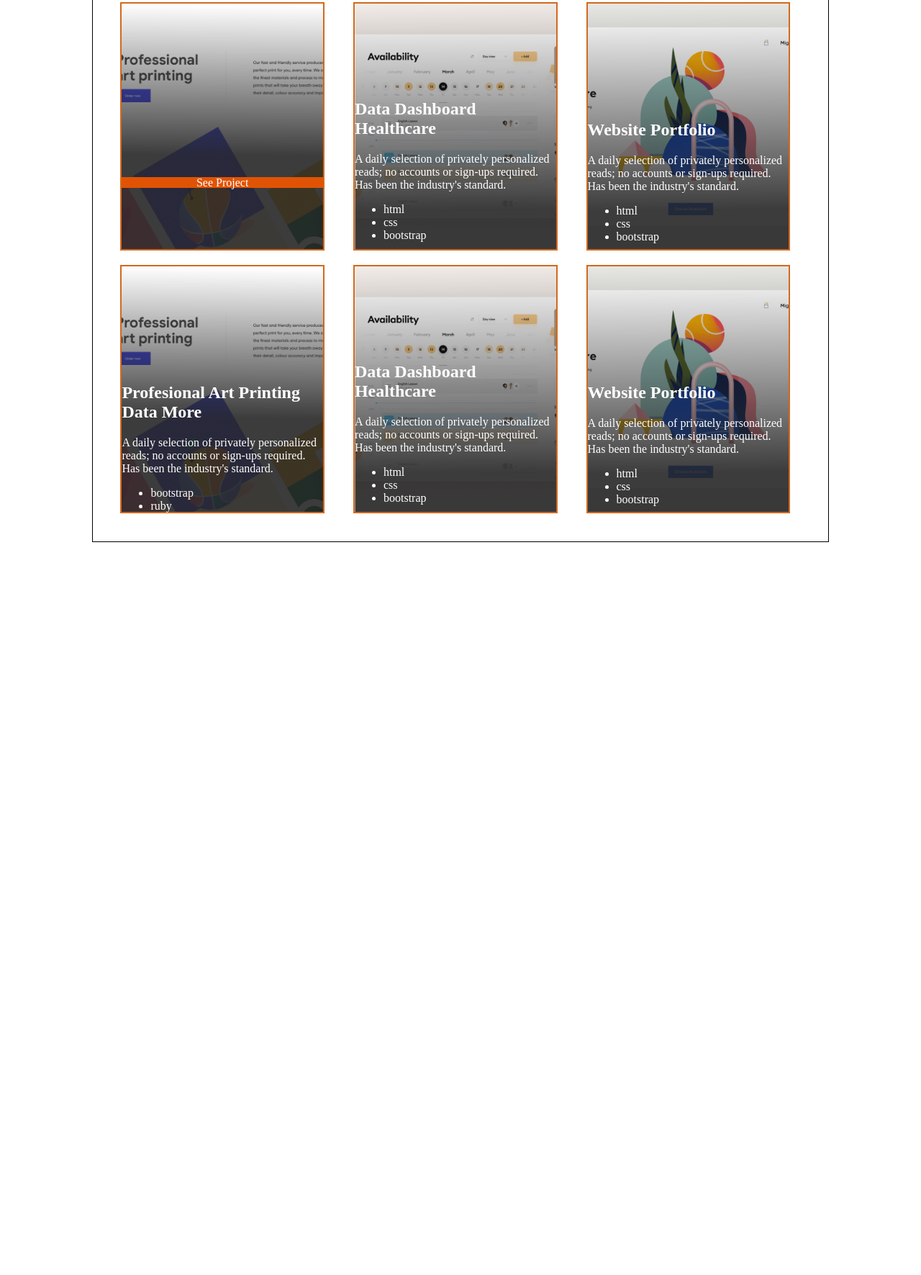
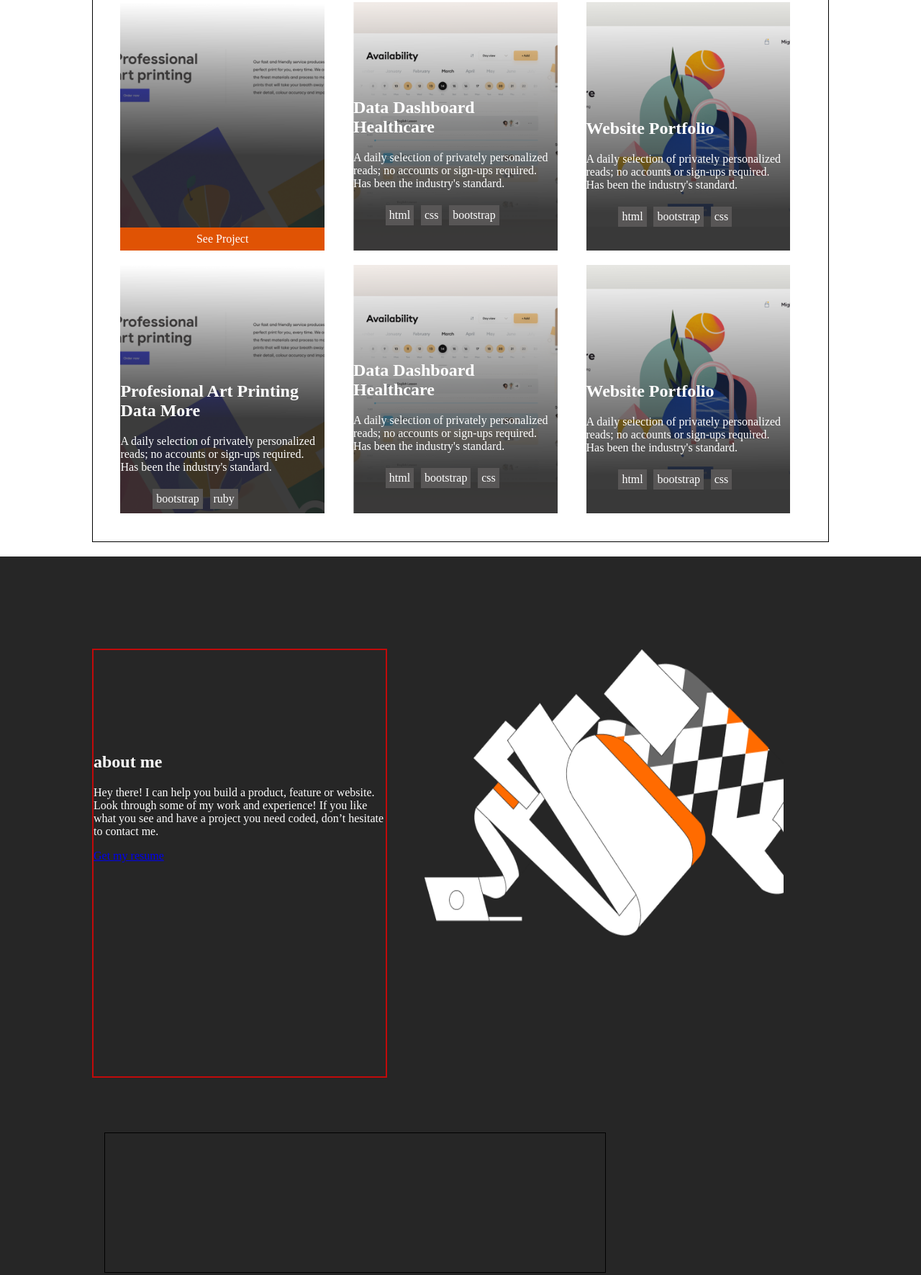
Before and after one commit to yared-abera/portifolio_project, a website: page index.html in a window 1280 px wide. Shown: the part 1820-3591 px from the top of the page at 72% size. Before the commit the page ends 2593 px from the top, so only its background shows below. Drawn offline with Linux system fonts and the light colour scheme.

Commit message:
added some content of about section

```diff
--- a/home.css
+++ b/home.css
@@ -296,7 +296,7 @@ border: 1px solid #3e3c3c;
   color: #fff;
   padding:0px;
   height: 345px;
-  border: 2px solid chocolate;
+
 }
 
 
@@ -304,13 +304,19 @@ border: 1px solid #3e3c3c;
  grid-column:1/2;
  background-image:url(image/pro-img.png);
  background-size:cover;
- padding-top: 85%;
+ padding-top: 313px;
 
 }
- #first-img-card img{
-  width: 900px;
-  height: 345px;
- }
+
+#see-pro{
+  background-color: #e05304;
+  height: 32px;
+  display: flex;
+  text-transform: capitalize;
+  align-items: center;
+  justify-content:center;
+}
+
 
 #data-dashboard-container{
   background-image:url("image/Mask Group.png");
@@ -336,6 +342,8 @@ border: 1px solid #3e3c3c;
   padding-top: 50%;
 }
 
+
+
 #portfolio{
   background-image:url("image/Img Placeholder.png");
   background-size:cover;
@@ -343,6 +351,30 @@ border: 1px solid #3e3c3c;
   padding-top: 50%;
 }
 
+.works-card:hover{
+  transform: scale(1.1);
+  transition-duration: 3s;
+}
+.works-card ul li{
+  list-style-type: none;
+  background-color: #585656;
+  padding: 5px;
+  margin: 2%;
+
+}
+
+.works-card ul {
+   display: flex;
+
+
+}
+
+.works-card ul li a{
+
+  text-decoration: none;
+  color: #fff;
+
+}
 .works-section {
   width: 80%;
   border: 1px solid black;
@@ -355,8 +387,37 @@ border: 1px solid #3e3c3c;
   margin-bottom: 20px;
 
 }
+/* about section styles  */
+.about-section {
+  height:200vh;
+  background-color:#262626;
+  display: grid;
+  grid-template-columns: 40% 40%;
+  gap: 5%;
+  padding:10%;
 
+}
 
+#horizontal-line{
+  grid-column: 1/3;
+}
+
+/* about-img-part */
+#frame-img img{
+  width: 500px;
+  height: 400px;
+}
+
+/* about-text-container */
+#about-text{
+  border: 2px solid #c20a0a;
+  grid-column:1/2;
+  color: #fff;
+  padding-top: 30%;
+}
+#about-section-list{
+ display: flex;
+}
 
 
 /* style for mobile device */
--- a/index.html
+++ b/index.html
@@ -90,7 +90,7 @@
 
 
                 <div class="works-card"  id="first-img-card" >
-                  <div id="see-pro-button">
+                  <div id="see-pro">
                     see project
                   </div>
 
@@ -106,9 +106,9 @@
                     Has been the industry's standard.
                   </p>
                     <ul>
-                      <li>html</li>
-                      <li>css</li>
-                      <li>bootstrap</li>
+                      <li><a href="#">html</a></li>
+                      <li><a href="#">css</a></li>
+                      <li><a href="#">bootstrap</a></li>
                     </ul>
 
                 </div>
@@ -121,10 +121,10 @@
                     no accounts or sign-ups required.
                      Has been the industry's standard.</p>
                      <ul>
-                      <li>html</li>
-                      <li>css</li>
-                      <li>bootstrap</li>
-                    </ul>
+                      <li><a href="#">html</a></li>
+                      <li><a href="#">bootstrap</a></li>
+                      <li><a href="#">css</a></li>
+                     </ul>
 
                 </div>
 
@@ -135,8 +135,8 @@
                       no accounts or sign-ups required.
                       Has been the industry's standard.</p>
                       <ul>
-                        <li>bootstrap</li>
-                        <li>ruby</li>
+                        <li><a href="#">bootstrap</a></li>
+                        <li><a href="#">ruby</a></li>
                       </ul>
 
                 </div>
@@ -148,11 +148,12 @@
                     no accounts or sign-ups required.
                     Has been the industry's standard.
                   </p>
-                    <ul>
-                      <li>html</li>
-                      <li>css</li>
-                      <li>bootstrap</li>
-                    </ul>
+                  <ul>
+                    <li><a href="#">html</a></li>
+                     <li><a href="#">bootstrap</a></li>
+                    <li><a href="#">css</a></li>
+
+                  </ul>
                 </div>
 
                 <div  class="works-card" id="portfolio" >
@@ -161,17 +162,80 @@
                     no accounts or sign-ups required.
                      Has been the industry's standard.</p>
                      <ul>
-                      <li>html</li>
-                      <li>css</li>
-                      <li>bootstrap</li>
+                      <li><a href="#">html</a></li>
+                      <li><a href="#">bootstrap</a></li>
+                      <li><a href="#">css</a></li>
+
                     </ul>
                 </div>
 
         </section>
 
-        <section class="about">
+        <section class="about-section">
+
+         <div class="about-section-content"  id="about-text">
+          <div id="about">
+            <h1>about me</h1>
+          </div>
+
+          <div><p>
+            Hey there! I can help you build a product, feature or website.
+             Look through some of my work and experience!
+            If you like what you see and have a project you need coded,
+            don’t hesitate to contact me.
+          </p>
+        </div>
+
+          <div id="get-my-resume-button">
+            <a href="#">Get my resume</a>
+          </div>
+
+         </div>
 
 
+        <div class="about-section-content" id="frame-img" >
+             <img src="image\Frame.png" alt="">
+        </div>
+
+        <hr class="about-section-content" id="horizontal-line" width="80%" >
+
+        <div class="about-section-content" id="about-section-list" >
+               <div id="language">
+                 <h2> language</h2>
+                   <ul>
+                    <li> JavaScript</li>
+                    <li>Ruby</li>
+                    <li>HTML</li>
+                    <li>CSS</li>
+                   </ul>
+               </div>
+
+               <div id="frameworks">
+                 <h2>frameworks </h2>
+                 <ul>
+                  <li> React.js</li>
+                  <li>Ruby on Rails</li>
+                  <li>RSpec</li>
+                  <li>Capybara</li>
+                  <li>Capybara</li>
+                  <li>Selenium</li>
+                 </ul>
+               </div>
+
+
+               <div id="skills">
+                  <h2> skills</h2>
+
+                  <ul>
+                    <li> Database Management</li>
+                    <li>Version Control</li>
+                    <li>CLI</li>
+                    <li>API Design</li>
+                    <li>Web Development</li>
+                   </ul>
+               </div>
+
+          </div>
 
 
         </section>
```
Also changed, not shown: image/Frame.png (added).
